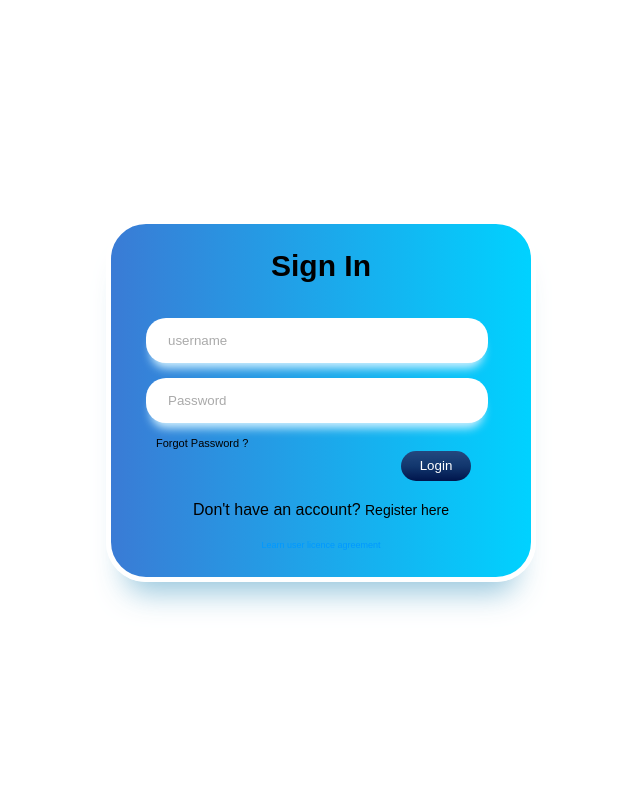
After one commit to Briany09/Library-Management-System, a Django app: page /login/ in a window 1280 px wide. The commit adds this page. Shown: the whole page, without its empty margins (319-959 px from the left). Run offline with Django 5.2, Linux system fonts and the light colour scheme.

Commit message:
login page added

```diff
--- /dev/null
+++ b/library/templates/library/login.html
@@ -0,0 +1,207 @@
+<!DOCTYPE html>
+<html lang="en">
+<head>
+  <meta charset="UTF-8">
+  <meta name="viewport" content="width=device-width, initial-scale=1.0">
+  <title>Login</title>
+
+  {% load static %}
+</head>
+
+<style>
+  /* Login form-login */
+html, body {
+    height: 100%;
+    margin: 0;
+    padding: 0;
+    font-family: Arial, Helvetica, sans-serif;
+    display: flex;
+    justify-content: center;
+    align-items: center;
+}
+.container {
+  max-width: 350px;
+  background: #F8F9FD;
+  background: linear-gradient(to right, #3a7bd5, #00d2ff);
+  border-radius: 40px;
+  padding: 25px 35px;
+  border: 5px solid rgb(255, 255, 255);
+  box-shadow: rgba(133, 189, 215, 0.8784313725) 0px 30px 30px -20px;
+  margin: 20px;
+}
+
+.heading {
+  text-align: center;
+  font-weight: 900;
+  font-size: 30px;
+  color: rgb(16, 137, 211);
+  color: black;
+}
+
+.form-login {
+  margin-top: 20px;
+}
+
+.form-login .input {
+  width: 85%;
+  background: white;
+  border: none;
+  padding: 15px 20px;
+  border-radius: 20px;
+  margin-top: 15px;
+  box-shadow: #cff0ff 0px 10px 10px -5px;
+  border-inline: 2px solid transparent;
+}
+
+.form-login .input::-moz-placeholder {
+  color: rgb(170, 170, 170);
+}
+
+.form-login .input::placeholder {
+  color: rgb(170, 170, 170);
+}
+
+.form-login .input:focus {
+  outline: none;
+  border-inline: 2px solid #12B1D1;
+}
+
+.form-login .forgot-password {
+  display: block;
+  margin-top: 10px;
+  margin-left: 10px;
+}
+
+.form-login .forgot-password a {
+  font-size: 11px;
+  color: black;
+  text-decoration: none;
+}
+
+.form-login .btn-login {
+  border-radius: 20px;
+  box-shadow: rgba(133, 189, 215, 0.8784313725) 0px 20px 10px -15px;
+  transition: all 0.2s ease-in-out;
+  float: right;
+}
+
+.form-login .login-button:hover {
+  transform: scale(1.03);
+  box-shadow: rgba(133, 189, 215, 0.8784313725) 0px 23px 10px -20px;
+}
+
+.form-login .login-button:active {
+  transform: scale(0.95);
+  box-shadow: rgba(133, 189, 215, 0.8784313725) 0px 15px 10px -10px;
+}
+
+.social-account-container {
+  margin-top: 25px;
+}
+
+.social-account-container .title {
+  display: block;
+  text-align: center;
+  font-size: 10px;
+  color: rgb(170, 170, 170);
+}
+
+.social-account-container .social-accounts {
+  width: 100%;
+  display: flex;
+  justify-content: center;
+  gap: 15px;
+  margin-top: 5px;
+}
+
+.social-account-container .social-accounts .social-button {
+  background: linear-gradient(45deg, rgb(0, 0, 0) 0%, rgb(112, 112, 112) 100%);
+  border: 5px solid white;
+  padding: 5px;
+  border-radius: 50%;
+  width: 40px;
+  aspect-ratio: 1;
+  display: grid;
+  place-content: center;
+  box-shadow: rgba(133, 189, 215, 0.8784313725) 0px 12px 10px -8px;
+  transition: all 0.2s ease-in-out;
+}
+
+.social-account-container .social-accounts .social-button .svg {
+  fill: white;
+  margin: auto;
+}
+
+.social-account-container .social-accounts .social-button:hover {
+  transform: scale(1.2);
+}
+
+.social-account-container .social-accounts .social-button:active {
+  transform: scale(0.9);
+}
+
+.agreement {
+  display: block;
+  text-align: center;
+  margin-top: 15px;
+}
+
+.agreement a {
+  text-decoration: none;
+  color: #0099ff;
+  font-size: 9px;
+}
+.btn-login {
+  width: 70px;
+  height: 30px;
+  background: linear-gradient(to top, #00154c, #12376e, #23487f);
+  color: #fff;
+  border-radius: 50px;
+  border: none;
+  outline: none;
+  cursor: pointer;
+  position: relative;
+  box-shadow: 0 15px 30px rgba(0, 0, 0, 0.5);
+  overflow: hidden;
+  margin-right: 25px;
+}
+.btn-login-text-one{
+  color: white;
+}
+.forgot-password{
+  color: black;
+}
+.registration-link {
+    text-align: center;
+    margin-top: 50px;
+  }
+
+  .registration-link a {
+    text-decoration: none;
+    color: black;
+    font-size: 14px;
+  }
+</style>
+<body>
+  <!-- Login Form -->
+<div class="container">
+    <div class="heading">Sign In</div>
+    {% if error %}
+      <div class="alert alert-danger"> {{error}} </div>
+    {% endif %}
+    <form method="post" class="form-login">
+      {% csrf_token %}
+      <input required="" class="input" type="username" name="username" id="username" placeholder="username">
+      <input required="" class="input" type="password" name="password" id="password" placeholder="Password">
+      <span class="forgot-password"><a href="#">Forgot Password ?</a></span>
+      <button type="submit" class="btn-login">
+        <span class="btn-login-text-one ">Login</span>
+        </button>
+    </form>
+    <div class="registration-link">
+          <span>Don't have an account? <a href="#">Register here</a></span>
+      </div>
+      <span class="agreement"><a href="#">Learn user licence agreement</a></span>
+  </div>
+</body>
+</html>
--- a/library/urls.py
+++ b/library/urls.py
@@ -1,6 +1,9 @@
 from django.urls import path
 from . import views
+from .views import login_view
 
 urlpatterns = [
     path('', views.home, name='home'),
+    path('login/', login_view, name='login'),
+    # path('dashboard/', dashboard_view, name='dashboard'),
 ]
--- a/library/views.py
+++ b/library/views.py
@@ -1,5 +1,37 @@
-from django.shortcuts import render
+from django.shortcuts import render, redirect
+from django.contrib.auth import authenticate, login
+from django.http import HttpResponseRedirect
+from django.urls import reverse
+from django.contrib.auth.models import User
+from django.contrib import messages
 
 #views here.
 def home(request):
     return render(request, 'library/index.html')
+
+def login_view(request):
+    if request.method == 'POST':
+        username = request.POST['username']
+        password = request.POST['password']
+        user = authenticate(request, username=username, password=password)
+        if user is not None:
+            login(request, user)
+            return HttpResponseRedirect(reverse('dashboard')) # Redirect to dashboard after login
+        else:
+            #handling invalid login
+            return render(request, 'library/login.html', {'error': 'Invalid Credentials'})
+    return render(request, 'library/login.html')
+
+def register_view(request):
+    if request.method == 'POST':
+        username = request.POST['username']
+        password = request.POST['password']
+        email = request.POST['email']
+
+        # create new user
+        user = User.objects.create_user(username=username, password=password, email=email)
+        user.save()
+        messages.success(request, 'Registration successiful! You can now log in.')
+        return redirect('login')
+
+    return render(request, 'library/register.html')
```
Also changed, not shown: library/static/library/css/style.css (+55 -2 lines), library/templates/library/index.html (+12 -4 lines), library/templates/library/register.html (added).
